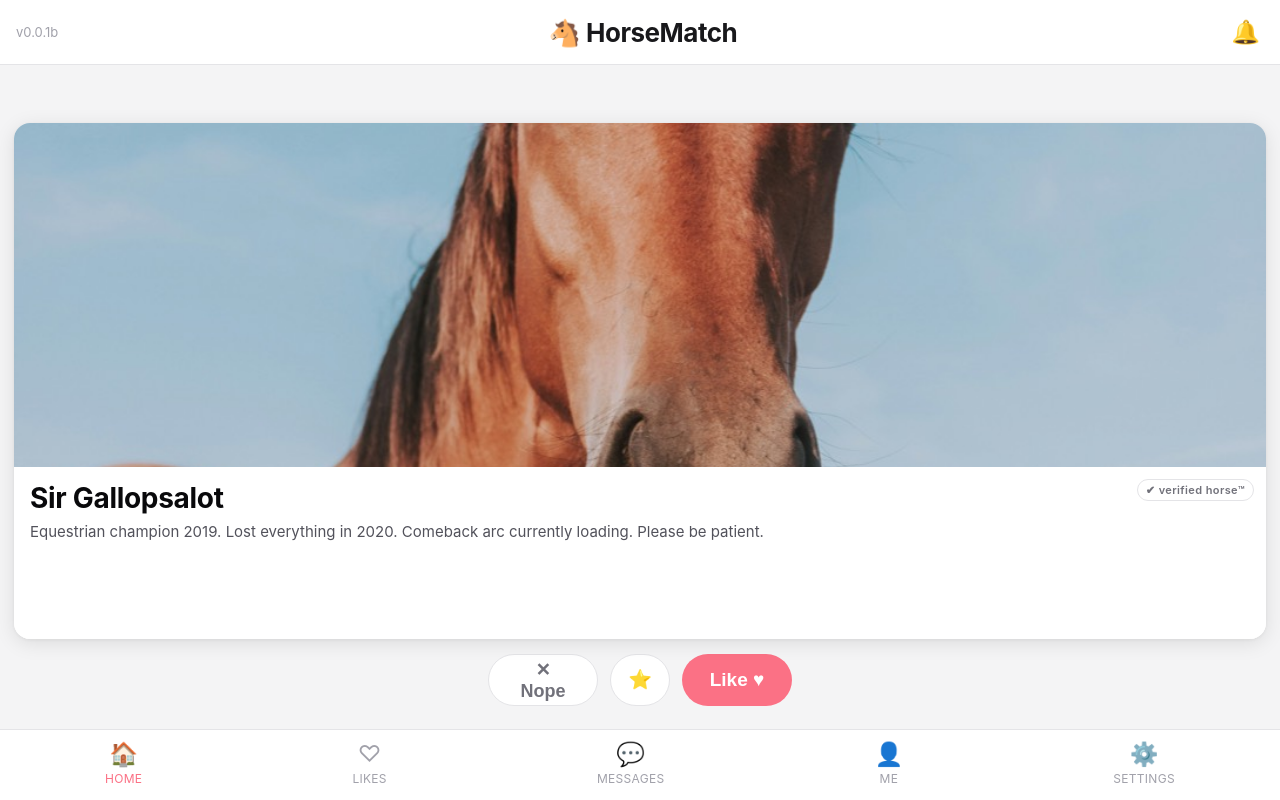
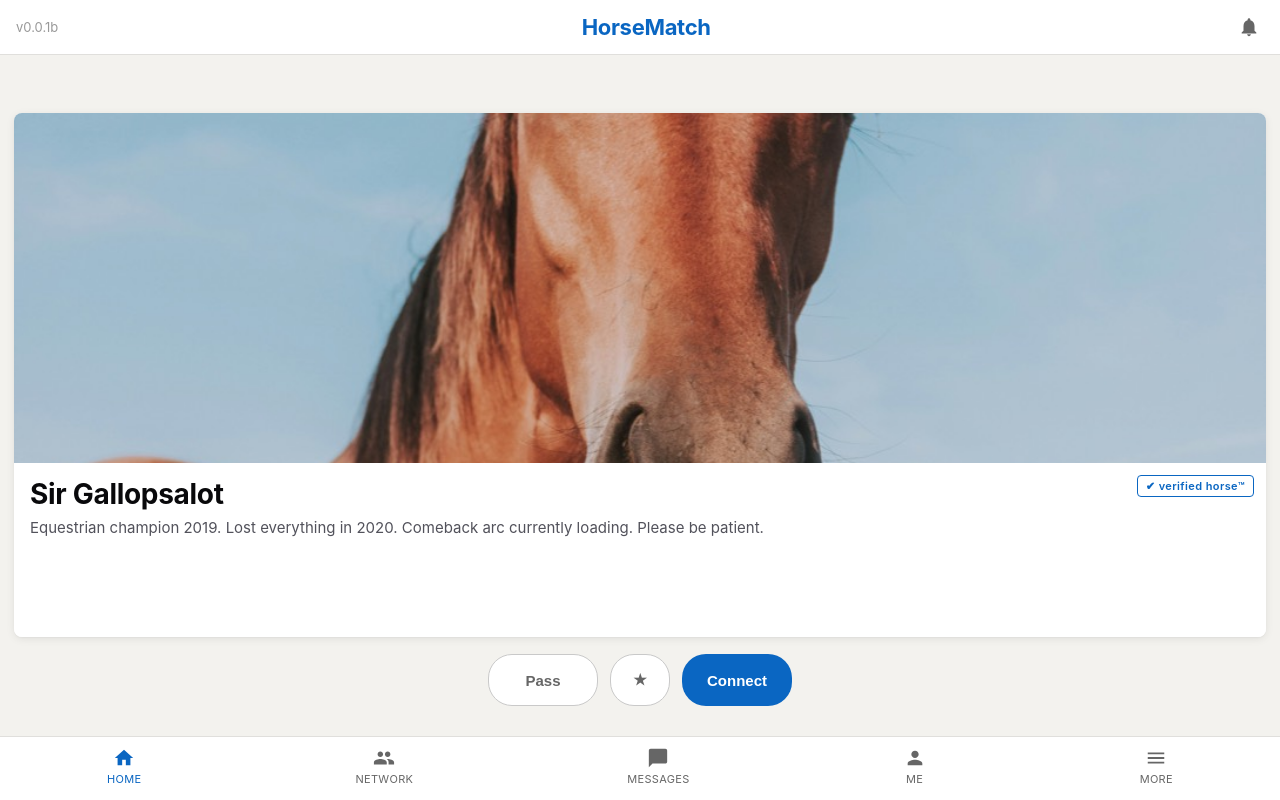
Before and after one commit to hikarikami/horse-match, a React (Vite) app: page / in a window 1280 px wide. Built offline with nearby package versions, Linux system fonts and the light colour scheme.

Commit message:
made a little more plain

```diff
--- a/src/App.css
+++ b/src/App.css
@@ -2,7 +2,7 @@
 .app-shell {
   width: 100%;
   height: 100dvh;
-  background: #f4f4f5;
+  background: #F3F2EE;
   display: flex;
   flex-direction: column;
   position: relative;
@@ -15,16 +15,16 @@
   display: flex;
   align-items: center;
   justify-content: space-between;
-  padding: 14px 16px;
+  padding: 12px 16px;
   background: #ffffff;
-  border-bottom: 1px solid #e4e4e7;
+  border-bottom: 1px solid #E0DFDC;
 }
 
 .app-title {
-  font-size: 26px;
+  font-size: 22px;
   font-weight: 700;
-  color: #18181b;
-  letter-spacing: -0.5px;
+  color: #0A66C2;
+  letter-spacing: -0.3px;
 }
 
 
@@ -52,9 +52,9 @@
   inset: 0;
   z-index: 0;
   background: #ffffff;
-  border-radius: 16px;
+  border-radius: 8px;
   overflow: hidden;
-  box-shadow: 0 4px 20px rgba(0, 0, 0, 0.1), 0 1px 4px rgba(0, 0, 0, 0.06);
+  box-shadow: 0 2px 8px rgba(0, 0, 0, 0.08), 0 1px 2px rgba(0, 0, 0, 0.04);
   display: flex;
   flex-direction: column;
   will-change: transform;
@@ -139,14 +139,14 @@
   top: 12px;
   right: 12px;
   background: #ffffff;
-  color: #71717a;
+  color: #0A66C2;
   font-size: 11px;
   font-weight: 600;
   padding: 3px 8px;
-  border-radius: 20px;
+  border-radius: 4px;
   letter-spacing: 0.4px;
   z-index: 5;
-  border: 1px solid #e4e4e7;
+  border: 1px solid #0A66C2;
 }
 
 /* ── Swipe labels ── */
@@ -165,15 +165,15 @@
 
 .like-label {
   left: 16px;
-  color: #22c55e;
-  border-color: #22c55e;
+  color: #0A66C2;
+  border-color: #0A66C2;
   transform: rotate(-10deg);
 }
 
 .nope-label {
   right: 16px;
-  color: #f43f5e;
-  border-color: #f43f5e;
+  color: #666666;
+  border-color: #666666;
   transform: rotate(10deg);
 }
 
@@ -181,11 +181,11 @@
 .done-card {
   text-align: center;
   padding: 40px 20px;
-  color: #18181b;
+  color: #000000;
   background: #ffffff;
-  border-radius: 16px;
+  border-radius: 8px;
   width: 100%;
-  border: 1px solid #e4e4e7;
+  border: 1px solid #E0DFDC;
 }
 
 /* ── Action buttons ── */
@@ -200,10 +200,10 @@
 
 .btn-nope {
   background: #ffffff;
-  color: #71717a;
-  border: 1px solid #e4e4e7;
-  border-radius: 50px;
-  font-size: 18px;
+  color: #666666;
+  border: 1px solid #C9C9C9;
+  border-radius: 24px;
+  font-size: 15px;
   font-weight: 600;
   padding: 0 22px;
   cursor: pointer;
@@ -211,11 +211,11 @@
 }
 
 .btn-like {
-  background: #fb7185;
+  background: #0A66C2;
   color: #fff;
   border: none;
-  border-radius: 50px;
-  font-size: 19px;
+  border-radius: 24px;
+  font-size: 15px;
   font-weight: 600;
   padding: 0 22px;
   cursor: pointer;
@@ -224,14 +224,15 @@
 
 .btn-superlike {
   background: #ffffff;
-  color: #f59e0b;
-  border: 1px solid #e4e4e7;
-  border-radius: 50px;
-  font-size: 19px;
+  color: #666666;
+  border: 1px solid #C9C9C9;
+  border-radius: 24px;
+  font-size: 15px;
   cursor: pointer;
   width: 60px;
   line-height: 1.1;
   padding: 4px 0;
+  font-weight: 600;
 }
 
 /* ── Bottom nav ── */
@@ -244,7 +245,7 @@
   justify-content: space-around;
   align-items: center;
   background: #ffffff;
-  border-top: 1px solid #e4e4e7;
+  border-top: 1px solid #E0DFDC;
   padding: 10px 0 14px;
   z-index: 100;
 }
@@ -253,26 +254,26 @@
   display: flex;
   flex-direction: column;
   align-items: center;
-  font-size: 23px;
-  color: #a1a1aa;
+  font-size: 22px;
+  color: #666666;
   gap: 3px;
   cursor: pointer;
   padding: 0 6px;
 }
 
 .nav-item span {
-  font-size: 12px;
-  color: #a1a1aa;
+  font-size: 11px;
+  color: #666666;
   text-transform: uppercase;
   letter-spacing: 0.3px;
 }
 
 .active-nav {
-  color: #fb7185;
+  color: #0A66C2;
 }
 
 .active-nav span {
-  color: #fb7185;
+  color: #0A66C2;
 }
 
 /* ── Notification bell ── */
@@ -289,7 +290,7 @@
   position: absolute;
   top: -2px;
   right: -2px;
-  background: #fb7185;
+  background: #CC1016;
   color: #fff;
   font-size: 12px;
   font-weight: 700;
@@ -338,8 +339,8 @@
   left: 0;
   right: 0;
   background: #ffffff;
-  border-radius: 0 0 20px 20px;
-  box-shadow: 0 8px 30px rgba(0, 0, 0, 0.12);
+  border-radius: 0 0 8px 8px;
+  box-shadow: 0 4px 16px rgba(0, 0, 0, 0.10);
   max-height: 70vh;
   overflow-y: auto;
   pointer-events: all;
@@ -350,7 +351,7 @@
   align-items: center;
   justify-content: space-between;
   padding: 52px 16px 12px;
-  border-bottom: 1px solid #e4e4e7;
+  border-bottom: 1px solid #E0DFDC;
   position: sticky;
   top: 0;
   background: #ffffff;
@@ -391,7 +392,7 @@
 }
 
 .notif-unread {
-  background: #fff5f6;
+  background: #EEF3F8;
 }
 
 .notif-thumb {
@@ -425,10 +426,10 @@
 }
 
 .notif-like-btn {
-  background: #fb7185;
+  background: #0A66C2;
   color: #fff;
   border: none;
-  border-radius: 20px;
+  border-radius: 16px;
   font-size: 14px;
   font-weight: 600;
   padding: 6px 12px;
@@ -453,33 +454,33 @@
 /* ── SuperNeigh Modal ── */
 .modal-box {
   background: #ffffff;
-  border: 1px solid #e4e4e7;
-  border-radius: 20px;
+  border: 1px solid #E0DFDC;
+  border-radius: 8px;
   padding: 24px 18px 18px;
   width: 90%;
   max-width: 340px;
   text-align: center;
-  box-shadow: 0 8px 40px rgba(0, 0, 0, 0.12);
+  box-shadow: 0 4px 20px rgba(0, 0, 0, 0.12);
 }
 
 .modal-title {
-  font-size: 33px;
-  font-weight: 800;
-  color: #f59e0b;
-  letter-spacing: 1px;
+  font-size: 26px;
+  font-weight: 700;
+  color: #0A66C2;
+  letter-spacing: 0px;
 }
 
 .modal-subtitle {
   font-size: 13px;
-  color: #a1a1aa;
+  color: #666666;
   margin-bottom: 14px;
 }
 
 .marquee-wrap {
   overflow: hidden;
-  background: #fafafa;
-  border: 1px solid #e4e4e7;
-  border-radius: 6px;
+  background: #F3F2EE;
+  border: 1px solid #E0DFDC;
+  border-radius: 4px;
   padding: 6px 0;
   margin-bottom: 14px;
 }
@@ -487,7 +488,7 @@
 .marquee-track {
   display: inline-block;
   white-space: nowrap;
-  color: #f59e0b;
+  color: #0A66C2;
   font-size: 14px;
   font-weight: 600;
   animation: marquee-scroll 12s linear infinite;
@@ -514,16 +515,16 @@
 
 .modal-buy-btn {
   width: 100%;
-  background: #f59e0b;
+  background: #0A66C2;
   color: #ffffff;
-  font-size: 18px;
-  font-weight: 700;
+  font-size: 16px;
+  font-weight: 600;
   border: none;
-  border-radius: 50px;
+  border-radius: 24px;
   padding: 13px;
   cursor: pointer;
   margin-bottom: 10px;
-  letter-spacing: 0.5px;
+  letter-spacing: 0px;
 }
 
 .modal-close-btn {
@@ -538,26 +539,26 @@
 /* ── Match Modal ── */
 .match-overlay {
   background: rgba(0, 0, 0, 0.5);
-  backdrop-filter: blur(6px);
-  -webkit-backdrop-filter: blur(6px);
+  backdrop-filter: blur(4px);
+  -webkit-backdrop-filter: blur(4px);
 }
 
 .match-box {
   background: #ffffff;
-  border: 1px solid #e4e4e7;
-  border-radius: 24px;
+  border: 1px solid #E0DFDC;
+  border-radius: 8px;
   padding: 28px 20px 22px;
   width: 88%;
   max-width: 340px;
   text-align: center;
-  box-shadow: 0 8px 40px rgba(0, 0, 0, 0.12);
+  box-shadow: 0 4px 20px rgba(0, 0, 0, 0.12);
 }
 
 .match-title {
-  font-size: 31px;
-  font-weight: 800;
-  color: #18181b;
-  letter-spacing: -0.3px;
+  font-size: 24px;
+  font-weight: 700;
+  color: #0A66C2;
+  letter-spacing: -0.2px;
   margin-bottom: 16px;
 }
 
@@ -565,7 +566,7 @@
   width: 88px;
   height: 88px;
   border-radius: 50%;
-  border: 3px solid #fb7185;
+  border: 3px solid #0A66C2;
   background-size: cover;
   background-position: center;
   margin: 0 auto 14px;
@@ -585,12 +586,12 @@
 
 .match-dismiss-btn {
   width: 100%;
-  background: #fb7185;
+  background: #0A66C2;
   color: #fff;
   border: none;
-  border-radius: 50px;
+  border-radius: 24px;
   padding: 13px;
-  font-size: 18px;
+  font-size: 16px;
   font-weight: 600;
   cursor: pointer;
 }
@@ -601,13 +602,13 @@
   display: flex;
   flex-direction: column;
   overflow: hidden;
-  background: #f4f4f5;
+  background: #F3F2EE;
 }
 
 .likes-header {
   padding: 16px 16px 10px;
   background: #ffffff;
-  border-bottom: 1px solid #e4e4e7;
+  border-bottom: 1px solid #E0DFDC;
 }
 
 .likes-empty {
@@ -668,23 +669,23 @@
 }
 
 .likes-msg-btn {
-  border: 1px solid #e4e4e7;
-  border-radius: 20px;
+  border: 1.5px solid #0A66C2;
+  border-radius: 16px;
   cursor: pointer;
   font-weight: 600;
   flex-shrink: 0;
   background: transparent;
-  color: #71717a;
+  color: #0A66C2;
   font-size: 14px;
   padding: 6px 12px;
 }
 
 .likes-footer-note {
   font-size: 12px;
-  color: #a1a1aa;
+  color: #999999;
   text-align: center;
   padding: 8px 12px;
   background: #ffffff;
-  border-top: 1px solid #e4e4e7;
+  border-top: 1px solid #E0DFDC;
   font-style: italic;
 }
--- a/src/App.tsx
+++ b/src/App.tsx
@@ -98,8 +98,8 @@ function SuperNeighModal({ onClose }: { onClose: () => void }) {
     <div className="modal-overlay" onClick={onClose}>
       <div className="modal-box" onClick={e => e.stopPropagation()}>
         <div style={{ fontSize: 61, marginBottom: 4 }}>⭐🐴⭐</div>
-        <h2 className="modal-title">SUPERNEIGH™</h2>
-        <p className="modal-subtitle">Premium Horse Dating Technology</p>
+        <h2 className="modal-title">SuperNeigh Premium</h2>
+        <p className="modal-subtitle">Premium Horse Networking Technology</p>
 
         <div className="marquee-wrap">
           <div className="marquee-track">
@@ -148,7 +148,7 @@ function MatchModal({ profile, onClose }: { profile: Profile; onClose: () => voi
           animate={{ opacity: 1, y: 0 }}
           transition={{ delay: 0.15 }}
         >
-          IT'S A MATCH! 💘
+          New Connection!
         </motion.div>
 
         <motion.div
@@ -165,7 +165,7 @@ function MatchModal({ profile, onClose }: { profile: Profile; onClose: () => voi
           animate={{ opacity: 1 }}
           transition={{ delay: 0.35 }}
         >
-          You and <strong>{profile.name}</strong> both neighed!
+          You connected with <strong>{profile.name}</strong>
         </motion.p>
 
         <motion.button
@@ -175,7 +175,7 @@ function MatchModal({ profile, onClose }: { profile: Profile; onClose: () => voi
           animate={{ opacity: 1, y: 0 }}
           transition={{ delay: 0.55 }}
         >
-          Keep Swiping 🐎
+          Continue Browsing
         </motion.button>
       </motion.div>
     </motion.div>
@@ -246,18 +246,18 @@ function LikesPage({ matchedProfiles }: { matchedProfiles: Profile[] }) {
   return (
     <div className="likes-page">
       <div className="likes-header">
-        <span style={{ fontSize: 13, color: '#a1a1aa', letterSpacing: '0.5px', textTransform: 'uppercase' }}>Your</span>
-        <h2 style={{ fontSize: 31, color: '#18181b', fontWeight: 700, letterSpacing: '-0.3px' }}>Matches 💘</h2>
-        <span style={{ fontSize: 13, color: '#a1a1aa', display: 'block' }}>
+        <span style={{ fontSize: 13, color: '#999999', letterSpacing: '0.5px', textTransform: 'uppercase' }}>Your</span>
+        <h2 style={{ fontSize: 26, color: '#000000', fontWeight: 700, letterSpacing: '-0.2px' }}>Connections</h2>
+        <span style={{ fontSize: 13, color: '#999999', display: 'block' }}>
           (results may vary)
         </span>
       </div>
 
       {matchedProfiles.length === 0 ? (
         <div className="likes-empty">
-          <div style={{ fontSize: 56 }}>🦗</div>
-          <p style={{ color: '#18181b', fontSize: 19, fontWeight: 600 }}>Nothing here yet</p>
-          <p style={{ color: '#a1a1aa', fontSize: 14 }}>Go swipe on some horses, mate</p>
+          <div style={{ fontSize: 40, color: '#999999' }}>—</div>
+          <p style={{ color: '#000000', fontSize: 17, fontWeight: 600 }}>No connections yet</p>
+          <p style={{ color: '#999999', fontSize: 14 }}>Start browsing to grow your network</p>
         </div>
       ) : (
         <div className="likes-list">
@@ -417,10 +417,12 @@ export default function App() {
 
       {/* Header */}
       <div className="header">
-        <span style={{ fontSize: 13, color: '#a1a1aa' }}>v0.0.1b</span>
-        <h1 className="app-title">🐴 HorseMatch</h1>
+        <span style={{ fontSize: 13, color: '#999999' }}>v0.0.1b</span>
+        <h1 className="app-title">HorseMatch</h1>
         <div className="notif-bell-wrap" onClick={openNotifications}>
-          <span className={bellShaking ? 'bell-shake' : ''} style={{ fontSize: 23 }}>🔔</span>
+          <span className={bellShaking ? 'bell-shake' : ''} style={{ display: 'flex', color: '#666666' }}>
+            <svg width="22" height="22" viewBox="0 0 24 24" fill="currentColor"><path d="M12 22c1.1 0 2-.9 2-2h-4c0 1.1.9 2 2 2zm6-6V11c0-3.07-1.63-5.64-4.5-6.32V4c0-.83-.67-1.5-1.5-1.5s-1.5.67-1.5 1.5v.68C7.64 5.36 6 7.92 6 11v5l-2 2v1h16v-1l-2-2z"/></svg>
+          </span>
           {unreadCount > 0 && <span className="notif-badge">{unreadCount}</span>}
         </div>
       </div>
@@ -433,11 +435,11 @@ export default function App() {
           <div className="card-area">
             {isDone ? (
               <div className="done-card">
-                <div style={{ fontSize: 61 }}>🐎</div>
-                <p style={{ fontSize: 23, fontWeight: 700, color: '#18181b', marginTop: 12 }}>No more horses!</p>
-                <p style={{ fontSize: 14, color: '#a1a1aa', marginTop: 4 }}>you've seen them all (maybe)</p>
+                <div style={{ fontSize: 40, color: '#999999' }}>—</div>
+                <p style={{ fontSize: 20, fontWeight: 700, color: '#000000', marginTop: 12 }}>You've reached the end</p>
+                <p style={{ fontSize: 14, color: '#999999', marginTop: 4 }}>You've reviewed all available profiles</p>
                 <button className="btn-like" style={{ marginTop: 24, width: '80%', height: 48, transform: 'none' }} onClick={() => setIndex(0)}>
-                  Start over
+                  Browse again
                 </button>
               </div>
             ) : (
@@ -481,8 +483,8 @@ export default function App() {
                     else if (info.offset.x < -80 || info.velocity.x < -400) doSwipe('left', commitNope)
                   }}
                 >
-                  <motion.div className="swipe-label like-label" style={{ opacity: likeOpacity }}>NEIGH ✅</motion.div>
-                  <motion.div className="swipe-label nope-label" style={{ opacity: nopeOpacity }}>NOPE 🚫</motion.div>
+                  <motion.div className="swipe-label like-label" style={{ opacity: likeOpacity }}>CONNECT</motion.div>
+                  <motion.div className="swipe-label nope-label" style={{ opacity: nopeOpacity }}>PASS</motion.div>
                   <CardContent p={current} />
                 </motion.div>
               </div>
@@ -492,9 +494,9 @@ export default function App() {
           {/* Action buttons */}
           {!isDone && (
             <div className="action-row">
-              <button className="btn-nope" onClick={handleNope} style={{ height: 52 }}>✕ Nope</button>
-              <button className="btn-superlike" style={{ height: 52 }} onClick={openSuperNeigh}>⭐</button>
-              <button className="btn-like" onClick={handleLike} style={{ height: 52 }}>Like ♥</button>
+              <button className="btn-nope" onClick={handleNope} style={{ height: 52 }}>Pass</button>
+              <button className="btn-superlike" style={{ height: 52 }} onClick={openSuperNeigh}>★</button>
+              <button className="btn-like" onClick={handleLike} style={{ height: 52 }}>Connect</button>
             </div>
           )}
 
@@ -504,20 +506,24 @@ export default function App() {
       {/* Bottom nav */}
       <div className="bottom-nav">
         <div className={`nav-item ${activePage === 'home' ? 'active-nav' : ''}`} onClick={() => setActivePage('home')}>
-          🏠<span>Home</span>
+          <svg width="22" height="22" viewBox="0 0 24 24" fill="currentColor"><path d="M10 20v-6h4v6h5v-8h3L12 3 2 12h3v8z"/></svg>
+          <span>Home</span>
         </div>
         <div className={`nav-item nav-likes ${activePage === 'likes' ? 'active-nav' : ''}`} onClick={() => setActivePage('likes')}>
-          <span style={{ fontSize: 23 }}>♡</span>
-          <span>Likes</span>
+          <svg width="22" height="22" viewBox="0 0 24 24" fill="currentColor"><path d="M16 11c1.66 0 2.99-1.34 2.99-3S17.66 5 16 5c-1.66 0-3 1.34-3 3s1.34 3 3 3zm-8 0c1.66 0 2.99-1.34 2.99-3S9.66 5 8 5C6.34 5 5 6.34 5 8s1.34 3 3 3zm0 2c-2.33 0-7 1.17-7 3.5V19h14v-2.5c0-2.33-4.67-3.5-7-3.5zm8 0c-.29 0-.62.02-.97.05 1.16.84 1.97 1.97 1.97 3.45V19h6v-2.5c0-2.33-4.67-3.5-7-3.5z"/></svg>
+          <span>Network</span>
         </div>
         <div className="nav-item nav-messages">
-          💬<span>Messages</span>
+          <svg width="22" height="22" viewBox="0 0 24 24" fill="currentColor"><path d="M20 2H4c-1.1 0-1.99.9-1.99 2L2 22l4-4h14c1.1 0 2-.9 2-2V4c0-1.1-.9-2-2-2z"/></svg>
+          <span>Messages</span>
         </div>
         <div className="nav-item nav-me">
-          👤<span>Me</span>
+          <svg width="22" height="22" viewBox="0 0 24 24" fill="currentColor"><path d="M12 12c2.21 0 4-1.79 4-4s-1.79-4-4-4-4 1.79-4 4 1.79 4 4 4zm0 2c-2.67 0-8 1.34-8 4v2h16v-2c0-2.66-5.33-4-8-4z"/></svg>
+          <span>Me</span>
         </div>
         <div className="nav-item nav-settings">
-          ⚙️<span>Settings</span>
+          <svg width="22" height="22" viewBox="0 0 24 24" fill="currentColor"><path d="M3 18h18v-2H3v2zm0-5h18v-2H3v2zm0-7v2h18V6H3z"/></svg>
+          <span>More</span>
         </div>
       </div>
     </div>
```
